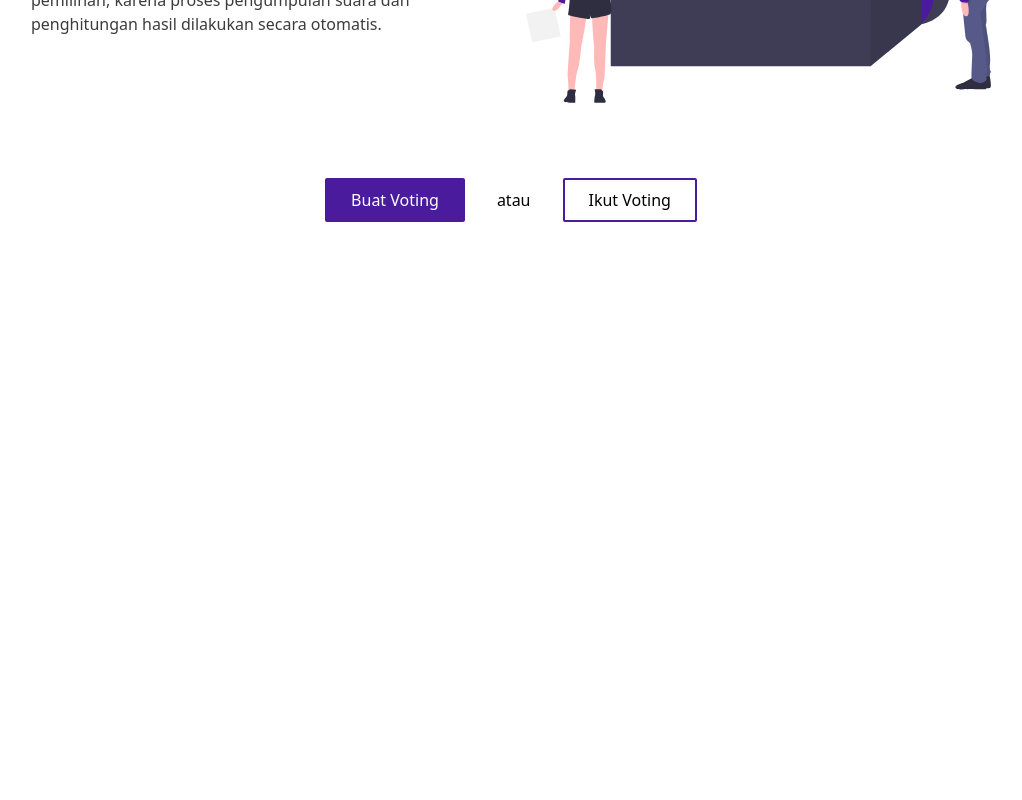
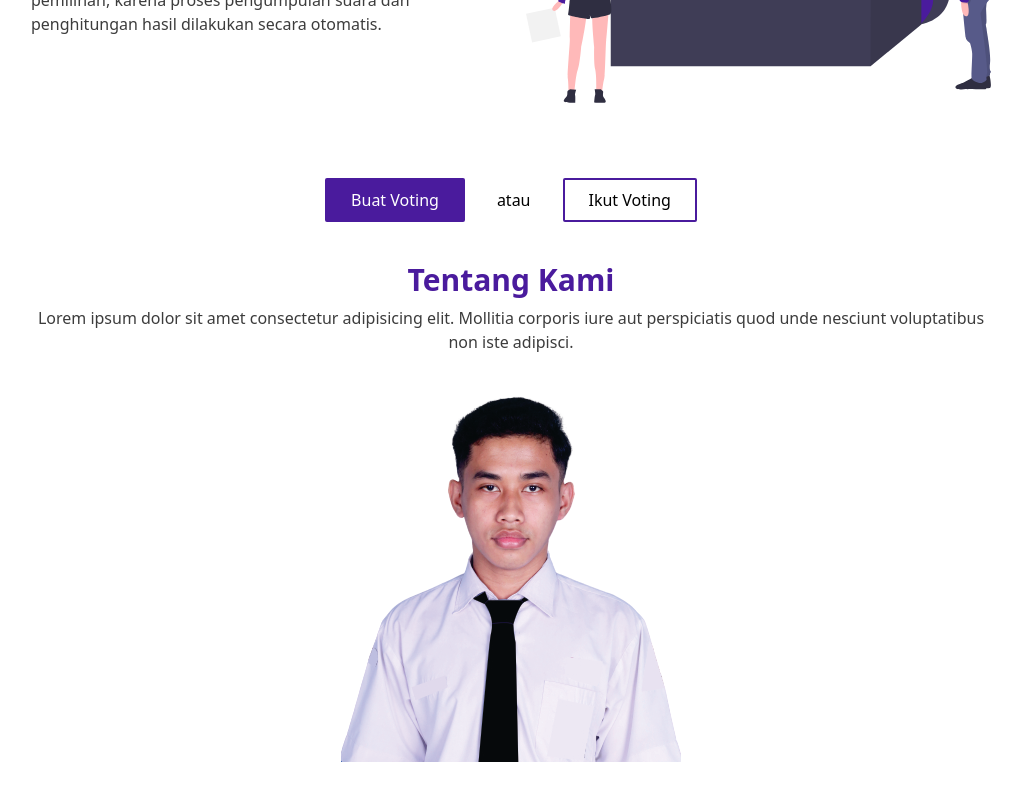
Before and after one commit to iamtaufik/votely, a Next.js app: page / in a window 1280 px wide. Shown: the part 434-1234 px from the top of the page, without its empty margins (129-1151 px from the left). Before the commit the page ends 800 px from the top, so only its background shows below. Built offline with nearby package versions, Linux system fonts and the light colour scheme; no server answers.

Commit message:
add photo

```diff
--- a/components/AboutUs.tsx
+++ b/components/AboutUs.tsx
@@ -1,10 +1,19 @@
-const AboutUs=()=>{
-return (
-    <div>
-        <h1>Tentang Kami</h1>
-    <p>Lorem ipsum dolor sit amet consectetur adipisicing elit. Architecto delectus quidem exercitationem inventore quos tenetur a, asperiores sapiente modi voluptatem eaque dolore, quae voluptatibus neque. Maiores, veritatis ratione non quae quos asperiores natus laboriosam at dicta fugiat in recusandae sint error autem odio ipsa aut explicabo consectetur, est illo porro.</p>
+import taufik from '@/assets/taufik.png';
+import Image from 'next/image';
+
+const AboutUs = () => {
+  return (
+    <div className="my-10">
+      <h1 className="text-[#4A1B9D] text-center text-3xl font-bold">Tentang Kami</h1>
+      <p className="text-center text-[#3C3C3C] my-2">Lorem ipsum dolor sit amet consectetur adipisicing elit. Mollitia corporis iure aut perspiciatis quod unde nesciunt voluptatibus non iste adipisci.</p>
+      <div>
+        <div className="relative">
+          <Image src={taufik} alt="Muhammad Taufik Hidayat" className="max-w-2xl mx-auto " />
+          {/* gambar 500x500 */}
+        </div>
+      </div>
     </div>
-)
-}
+  );
+};
 
-export default AboutUs
+export default AboutUs;
--- a/src/app/page.tsx
+++ b/src/app/page.tsx
@@ -4,6 +4,7 @@ import Navbar from '@/components/Navbar';
 import Table from '@/components/Table';
 import votingBg from '@/assets/voting-bg.svg';
 import { Metadata } from 'next';
+import AboutUs from '@/components/AboutUs';
 
 export const metadata: Metadata = {
   title: 'Votely: Sistem E-Voting Terpercaya untuk Pemilihan yang Adil dan Transparan',
@@ -41,6 +42,7 @@ export default function Home() {
         </Link>
       </div>
       <Table />
+      <AboutUs />
     </>
   );
 }
--- a/tsconfig.json
+++ b/tsconfig.json
@@ -23,7 +23,8 @@
       "@/*": ["./src/*"],
       "@/libs/*": ["./libs/*"],
       "@/types/*": ["./types/*"],
-      "@/components/*": ["./components/*"]
+      "@/components/*": ["./components/*"],
+      "@/assets/*": ["./src/assets/*"]
     }
   },
   "include": ["next-env.d.ts", "**/*.ts", "**/*.tsx", ".next/types/**/*.ts"],
```
Also changed, not shown: src/assets/taufik.png (added), 1 other file (tests, documents, lock files or other folders).
